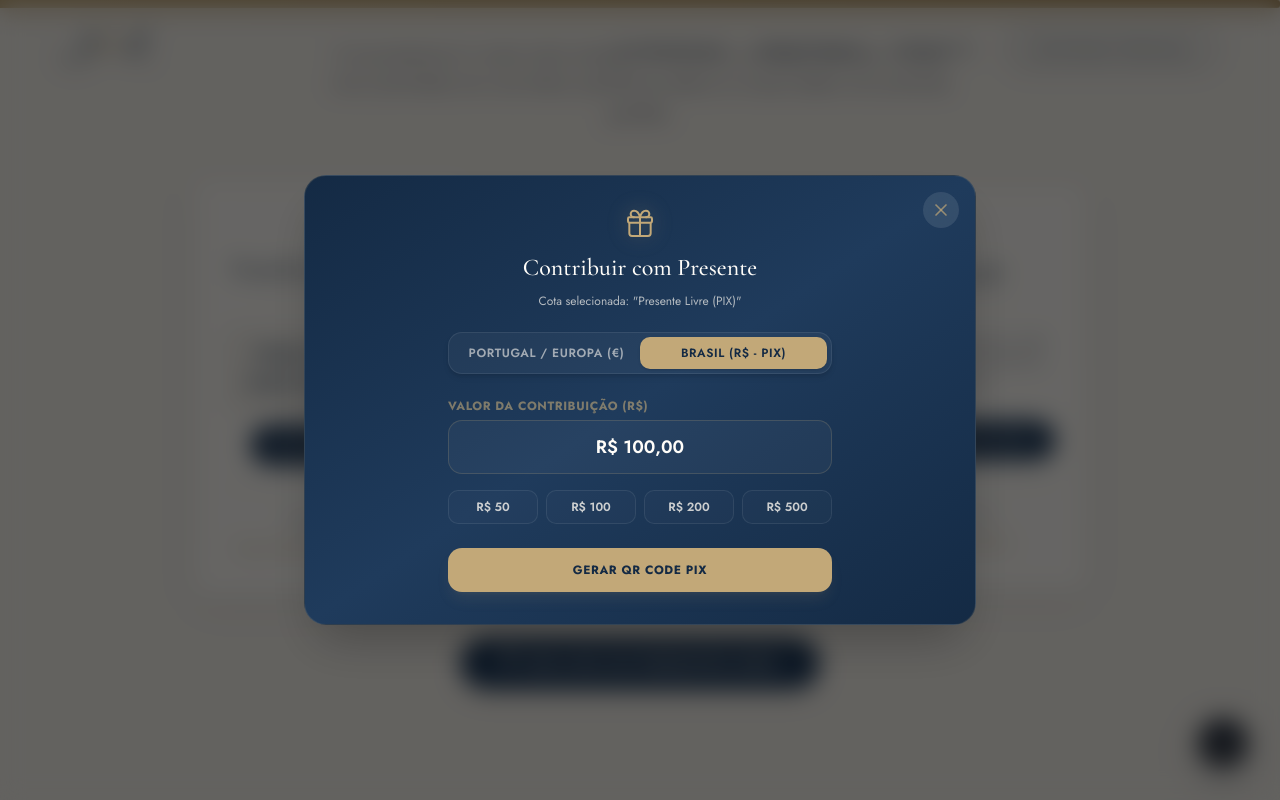
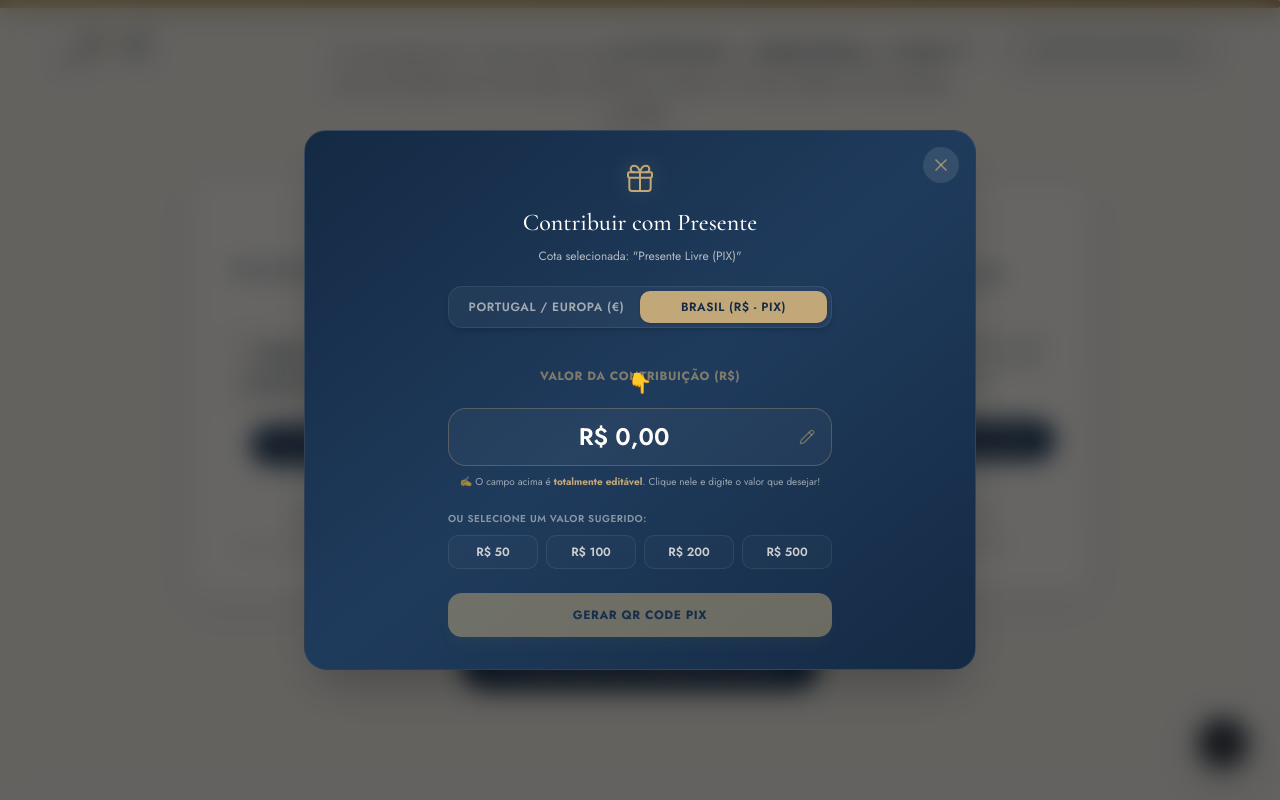
Before and after one commit to oCaio-re/jaqueline_e_lucas, a Next.js app: page / in a window 1280 px wide. Both pictures are taken after a click on the button "CONTRIBUIR VIA PIX". Shown: the part 3701-4501 px from the top of the page. Built offline with nearby package versions, Linux system fonts and the light colour scheme; grey boxes are pictures that could not be loaded.

Commit message:
fixed PIX modal

```diff
--- a/src/app/page.tsx
+++ b/src/app/page.tsx
@@ -1,7 +1,7 @@
 'use client';
 
 import React, { useState, useEffect, useRef } from 'react';
-import { Copy, Check, Calendar, MapPin, X, Gift, ArrowLeft, Landmark, Smartphone, Church, Sparkles } from 'lucide-react';
+import { Copy, Check, Calendar, MapPin, X, Gift, ArrowLeft, Landmark, Smartphone, Church, Sparkles, Pencil } from 'lucide-react';
 import { Accordion, AccordionContent, AccordionItem, AccordionTrigger } from '@/components/ui/accordion';
 import { WEDDING_CONFIG } from '@/config/wedding';
 import Lenis from 'lenis';
@@ -958,7 +958,8 @@ function GiftsModal({
 }) {
   const [copied, setCopied] = useState<string | null>(null);
   const [region, setRegion] = useState<'EU' | 'BR'>(initialRegion);
-  const [amount, setAmount] = useState<string>("R$ 100,00");
+  const [amount, setAmount] = useState<string>("R$ 0,00");
+  const [isFocused, setIsFocused] = useState(false);
   const [pixData, setPixData] = useState<{ emv: string, qrCodeUrl: string } | null>(null);
   const [isGenerating, setIsGenerating] = useState(false);
   const [errorMsg, setErrorMsg] = useState<string>("");
@@ -977,6 +978,20 @@ function GiftsModal({
   const handleSelectSuggestedValue = (value: number) => {
     const cents = value * 100;
     handleAmountChange(cents.toString());
+  };
+
+  const handleFocus = () => {
+    setIsFocused(true);
+    if (amount === "R$ 0,00") {
+      setAmount("");
+    }
+  };
+
+  const handleBlur = () => {
+    setIsFocused(false);
+    if (amount === "") {
+      setAmount("R$ 0,00");
+    }
   };
 
   const generatePixData = async (giftTitle: string, amountVal: string) => {
@@ -1017,7 +1032,7 @@ function GiftsModal({
       const t = setTimeout(() => {
         setPixData(null);
         setErrorMsg("");
-        setAmount("R$ 100,00");
+        setAmount("R$ 0,00");
       }, 300);
       return () => clearTimeout(t);
     }
@@ -1173,20 +1188,39 @@ function GiftsModal({
                 </div>
               ) : (
                 <div className="w-full flex flex-col gap-4">
-                  <div className="flex flex-col items-start gap-1.5 w-full">
-                    <label htmlFor="pixAmount" className="text-xs uppercase tracking-wider text-gold/60 font-bold">
+                  <div className="flex flex-col items-center gap-2 w-full pt-4">
+                    <label htmlFor="pixAmount" className="text-xs uppercase tracking-wider text-gold/60 font-bold text-center mb-4">
                       Valor da Contribuição (R$)
                     </label>
+                    <div className="relative w-full">
+                      {!isFocused && (!amount || parseFloat(amount.replace(/\D/g, "")) === 0) && (
+                        <div className="absolute -top-8 left-1/2 -translate-x-1/2 flex flex-col items-center animate-bounce pointer-events-none z-20">
+                          <span className="text-xl">👇</span>
+                        </div>
+                      )}
+                      <div className="relative w-full flex items-center bg-white/[0.04] border border-gold/30 hover:border-gold/50 focus-within:border-gold focus-within:ring-2 focus-within:ring-gold/20 rounded-2xl px-4 py-3 transition-all">
                         <input
                           id="pixAmount"
                           type="text"
                           value={amount}
                           onChange={(e) => handleAmountChange(e.target.value)}
+                          onFocus={handleFocus}
+                          onBlur={handleBlur}
                           placeholder="R$ 0,00"
-                      className="w-full bg-white/[0.04] border border-gold/20 rounded-xl px-4 py-3 text-lg font-semibold text-ivory focus:outline-none focus:border-gold/50 transition-colors text-center"
+                          className="w-full bg-transparent text-2xl font-semibold text-ivory placeholder-cream/30 focus:outline-none text-center pr-8 font-mono"
                         />
+                        <Pencil className="absolute right-4 w-4 h-4 text-gold/50 pointer-events-none shrink-0" />
+                      </div>
+                    </div>
+                    <p className="text-[10px] text-cream/60 text-center leading-relaxed">
+                      ✍️ O campo acima é <strong className="text-gold">totalmente editável</strong>. Clique nele e digite o valor que desejar!
+                    </p>
                   </div>
 
+                  <div className="flex flex-col gap-2 w-full mt-1">
+                    <span className="text-[10px] uppercase tracking-wider text-cream/50 font-semibold text-left">
+                      Ou selecione um valor sugerido:
+                    </span>
                     <div className="grid grid-cols-4 gap-2 w-full">
                       {[50, 100, 200, 500].map((val) => (
                         <button
@@ -1198,6 +1232,7 @@ function GiftsModal({
                           R$ {val}
                         </button>
                       ))}
+                    </div>
                   </div>
 
                   <button
```
Lines whose indentation alone changed are shown as unchanged.
